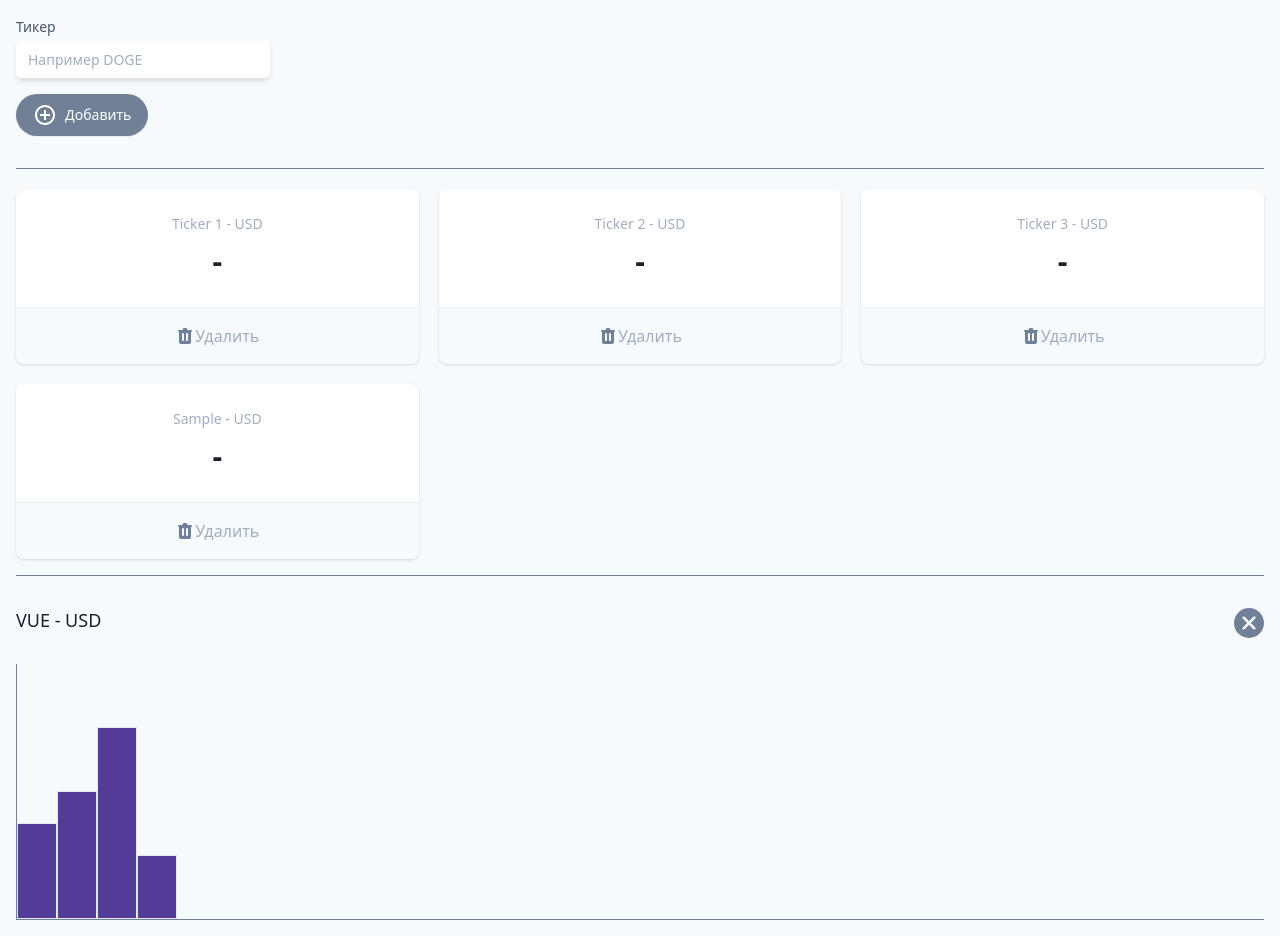
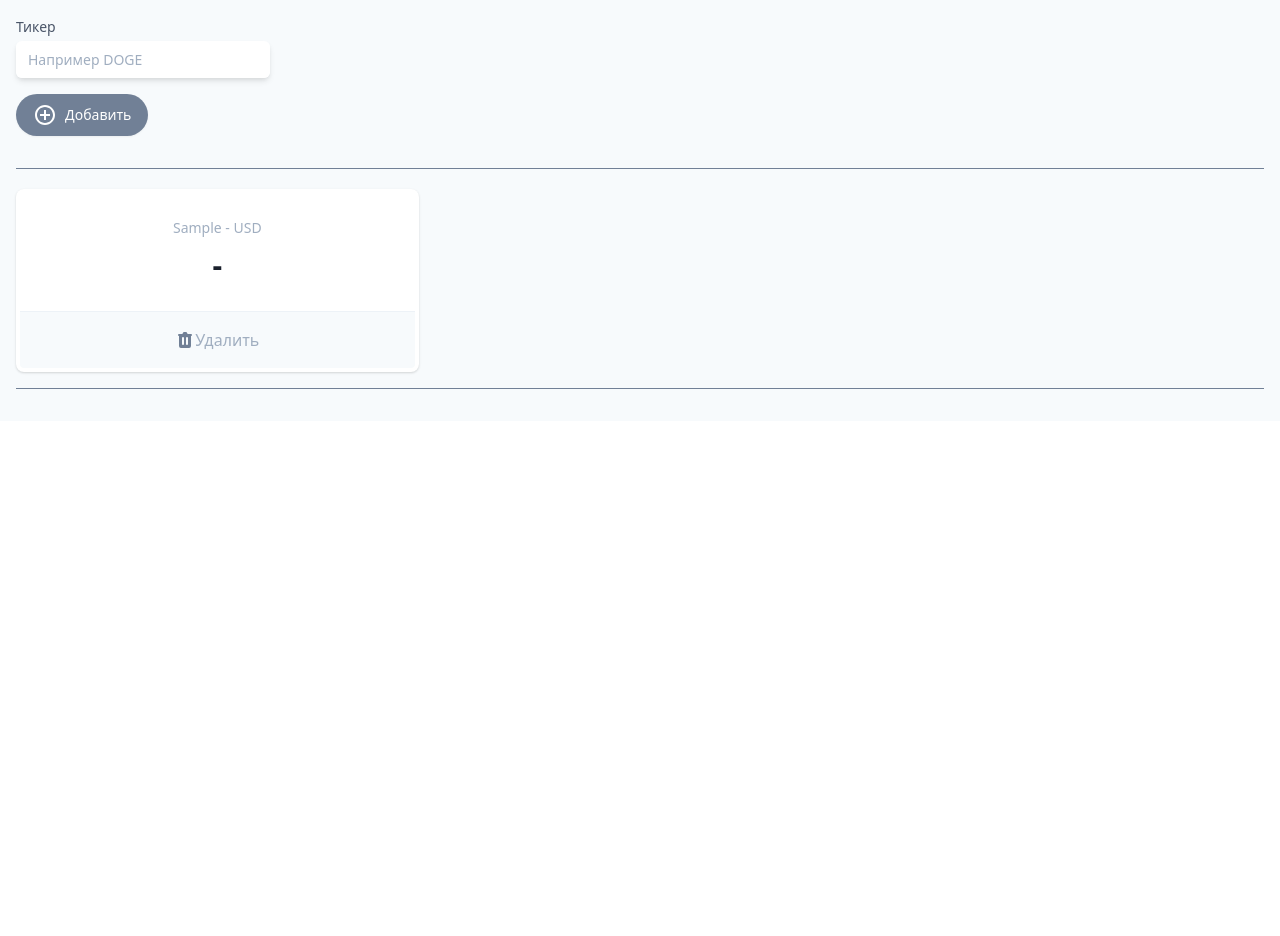
Before and after one commit to magistrat4797/vue_cryptonomicon, a Vue app: page / in a window 1280 px wide. Both pictures are taken after typing "Sample" into the empty fields and a click on the button "Добавить". After the commit the page ends 800 px from the top, so only its background shows below. Built offline with nearby package versions, Linux system fonts and the light colour scheme.

Commit message:
Dependence of the bar height with the change in the currency price

```diff
--- a/src/App.vue
+++ b/src/App.vue
@@ -10,7 +10,7 @@
             <div class="mt-1 relative rounded-md shadow-md">
               <input
                 v-model="ticker"
-                @keydown.enter="addNewTicker"
+                @keydown.enter="addcurrentTicker"
                 type="text"
                 name="wallet"
                 id="wallet"
@@ -21,7 +21,7 @@
           </div>
         </div>
         <button
-          @click="addNewTicker"
+          @click="addcurrentTicker"
           type="button"
           class="my-4 inline-flex items-center py-2 px-4 border border-transparent shadow-sm text-sm leading-4 font-medium rounded-full text-white bg-gray-600 hover:bg-gray-700 transition-colors duration-300 focus:outline-none focus:ring-2 focus:ring-offset-2 focus:ring-gray-500"
         >
@@ -48,7 +48,11 @@
           <div
             v-for="t in tickers"
             :key="t.name"
-            class="bg-white overflow-hidden shadow rounded-lg border-purple-800 border-solid cursor-pointer"
+            @click="select(t)"
+            :class="{
+              'border-purple-800': sel === t,
+            }"
+            class="bg-white overflow-hidden shadow rounded-lg border-transparent border-4 border-solid cursor-pointer"
           >
             <div class="px-4 py-5 sm:p-6 text-center">
               <dt class="text-sm font-medium text-gray-500 truncate">
@@ -60,7 +64,7 @@
             </div>
             <div class="w-full border-t border-gray-200"></div>
             <button
-              @click="deleteTicker(t)"
+              @click.stop="deleteTicker(t)"
               class="flex items-center justify-center font-medium w-full bg-gray-100 px-4 py-4 sm:px-6 text-md text-gray-500 hover:text-gray-600 hover:bg-gray-200 hover:opacity-20 transition-all focus:outline-none"
             >
               <svg
@@ -81,17 +85,23 @@
         </dl>
         <hr class="w-full border-t border-gray-600 my-4" />
       </template>
-      <section class="relative">
+      <section v-if="sel" class="relative">
         <h3 class="text-lg leading-6 font-medium text-gray-900 my-8">
-          VUE - USD
+          {{ sel.name }} - USD
         </h3>
         <div class="flex items-end border-gray-600 border-b border-l h-64">
-          <div class="bg-purple-800 border w-10 h-24"></div>
-          <div class="bg-purple-800 border w-10 h-32"></div>
-          <div class="bg-purple-800 border w-10 h-48"></div>
-          <div class="bg-purple-800 border w-10 h-16"></div>
+          <div
+            v-for="(bar, idx) in normalizeGraph()"
+            :key="idx"
+            :style="{ height: `${bar}%` }"
+            class="bg-purple-800 border w-10"
+          ></div>
         </div>
-        <button type="button" class="absolute top-0 right-0">
+        <button
+          @click="sel = null"
+          type="button"
+          class="absolute top-0 right-0"
+        >
           <svg
             xmlns="http://www.w3.org/2000/svg"
             xmlns:xlink="http://www.w3.org/1999/xlink"
@@ -126,26 +136,59 @@
   data() {
     return {
       ticker: "",
-      tickers: [
-        { name: "Ticker 1", price: "-" },
-        { name: "Ticker 2", price: "-" },
-        { name: "Ticker 3", price: "-" },
-      ],
+      tickers: [],
+      sel: null,
+      graph: [],
     };
   },
 
   methods: {
-    addNewTicker() {
-      const newTicker = {
+    addcurrentTicker() {
+      const currentTicker = {
         name: this.ticker,
         price: "-",
       };
 
-      this.tickers.push(newTicker);
+      this.tickers.push(currentTicker);
+
+      const apiKey =
+        "29bc7459d2f89890c58f322e34c650e5a73057a5fe8d05c14dacf4d5efc2c445";
+
+      const createdTicker = this.tickers[this.tickers.length - 1];
+
+      setInterval(async () => {
+        const f = await fetch(
+          `https://min-api.cryptocompare.com/data/price?fsym=${currentTicker.name}&tsyms=USD&api_key=${apiKey}`
+        );
+        const data = await f.json();
+
+        createdTicker.price =
+          data.USD > 1 ? data.USD.toFixed(2) : data.USD.toPrecision(2);
+
+        if (this.sel?.name === currentTicker.name) {
+          this.graph.push(data.USD);
+        }
+      }, 5000);
+
       this.ticker = "";
     },
+
+    select(ticker) {
+      this.sel = ticker;
+      this.graph = [];
+    },
+
     deleteTicker(tickerToRemove) {
       this.tickers.splice(this.tickers.indexOf(tickerToRemove), 1);
+    },
+
+    normalizeGraph() {
+      const minValue = Math.min(...this.graph);
+      const maxValue = Math.max(...this.graph);
+
+      return this.graph.map(
+        (price) => 5 + ((price - minValue) * 95) / (maxValue - minValue)
+      );
     },
   },
 };
```
